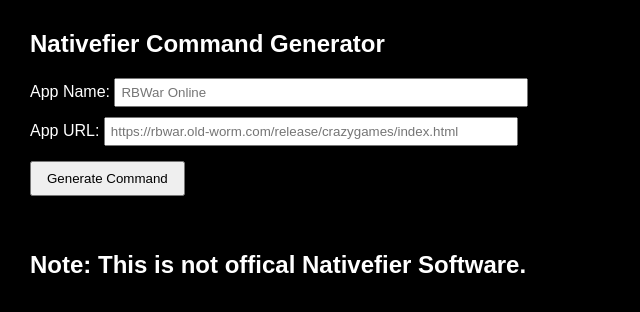
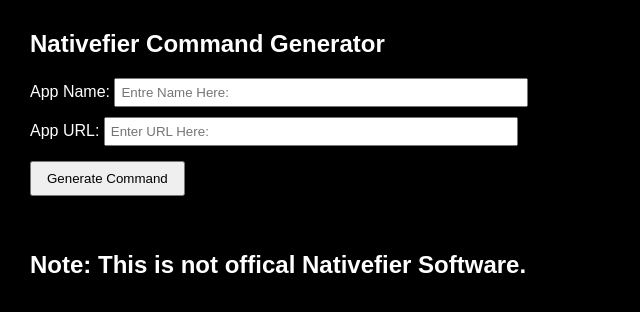
Before and after one commit to ubg42/nativefier, a plain HTML site: page index.html in a window 1280 px wide. Shown: the whole page, without its empty margins (0-640 px from the left). Drawn offline with Linux system fonts and the light colour scheme.

Commit message:
Update index.html

```diff
--- a/index.html
+++ b/index.html
@@ -16,11 +16,11 @@
   <h2>Nativefier Command Generator</h2>
 
   <label>App Name:
-    <input type="text" id="name" placeholder="RBWar Online">
+    <input type="text" id="name" placeholder="Entre Name Here:">
   </label>
 
   <label>App URL:
-    <input type="text" id="url" placeholder="https://rbwar.old-worm.com/release/crazygames/index.html">
+    <input type="text" id="url" placeholder="Enter URL Here:">
   </label>
 
   <button onclick="generate()">Generate Command</button>
```
